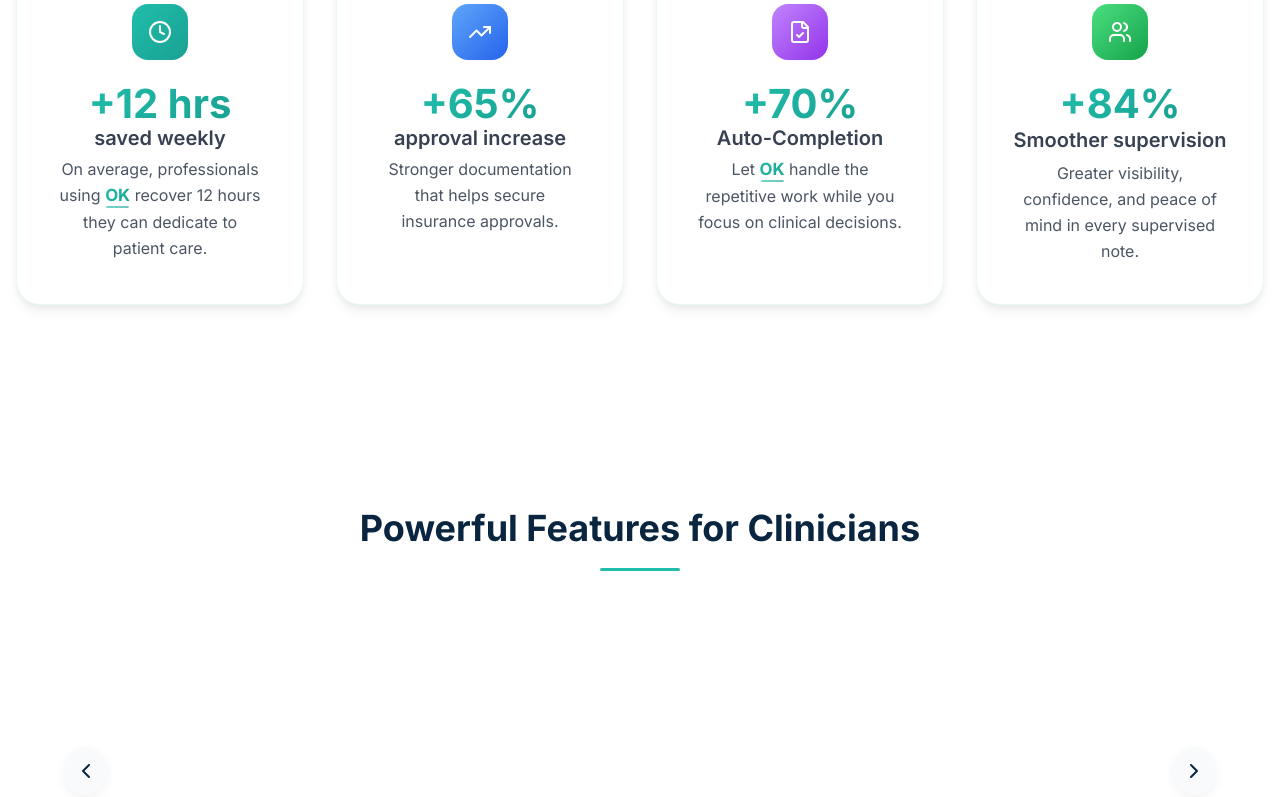
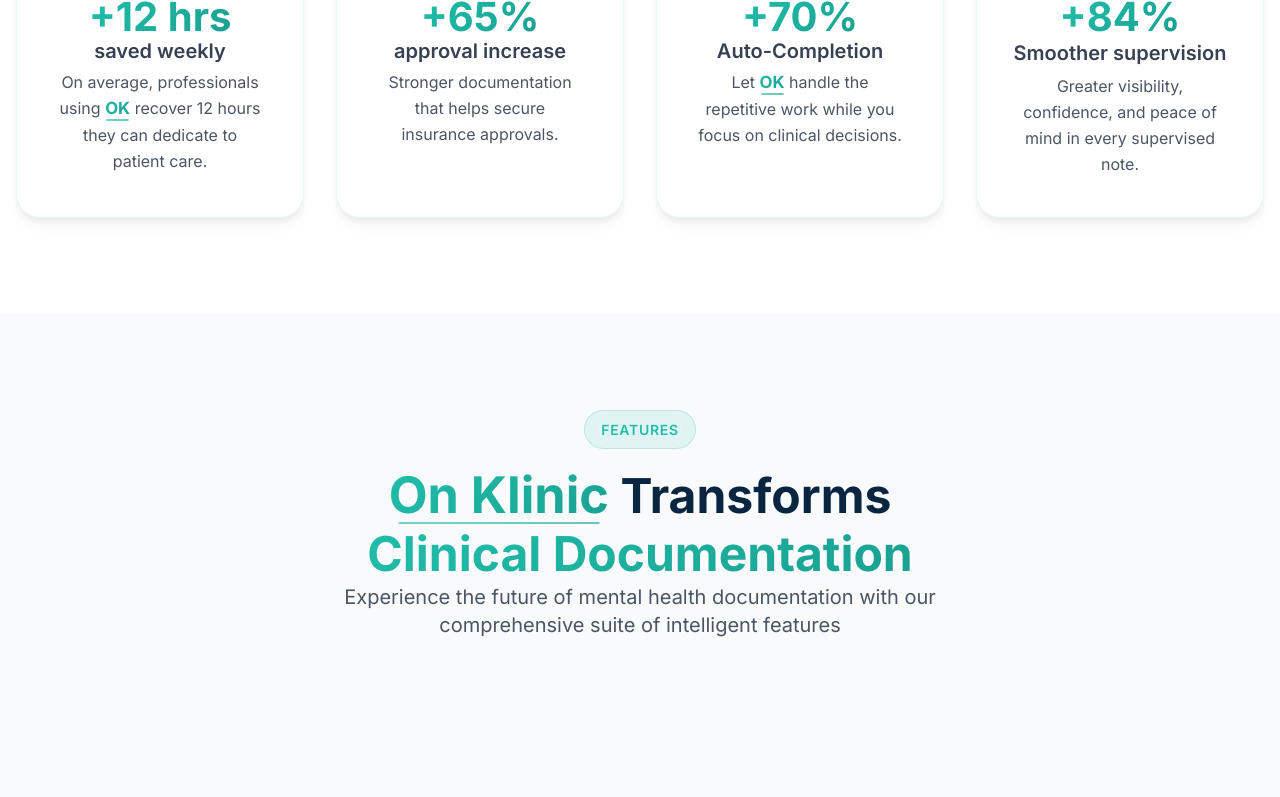
Before and after one commit to CleverDocsApp/Landing, a React (Vite) app: page / in a window 1280 px wide. Shown: the part 3459-4256 px from the top of the page. Built offline with nearby package versions, Linux system fonts and the light colour scheme.

Commit message:
Updated App.tsx

```diff
--- a/src/App.tsx
+++ b/src/App.tsx
@@ -4,7 +4,7 @@ import ChatInterface from './components/ChatInterface/ChatInterface';
 import WhySection from './components/WhySection/WhySection';
 import TestimonialsSection from './components/TestimonialsSection/TestimonialsSection';
 import MetricsSection from './components/MetricsSection/MetricsSection';
-import FeaturesCarousel from './components/FeaturesCarousel/FeaturesCarousel';
+import FeaturesSection from './components/FeaturesSection/FeaturesSection';
 import PricingTeaser from './components/PricingTeaser/PricingTeaser';
 import Footer from './components/Footer/Footer';
 
@@ -156,7 +156,7 @@ function App() {
         <WhySection onScrollProgressChange={handleWhySectionScroll} activeSection={activeSection} />
         <TestimonialsSection activeSection={activeSection} />
         <MetricsSection activeSection={activeSection} />
-        <FeaturesCarousel />
+        <FeaturesSection activeSection={activeSection} />
         <PricingTeaser activeSection={activeSection} />
       </main>
       <Footer />
```
